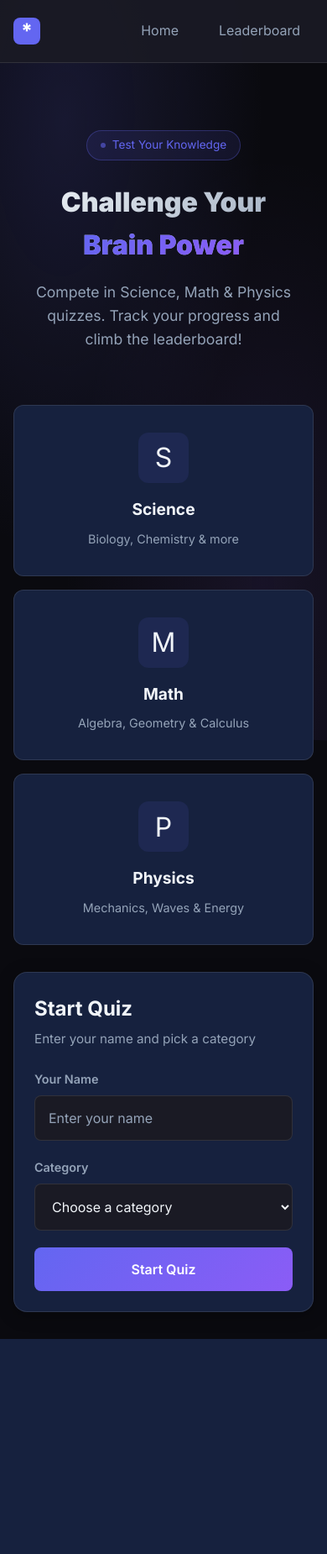
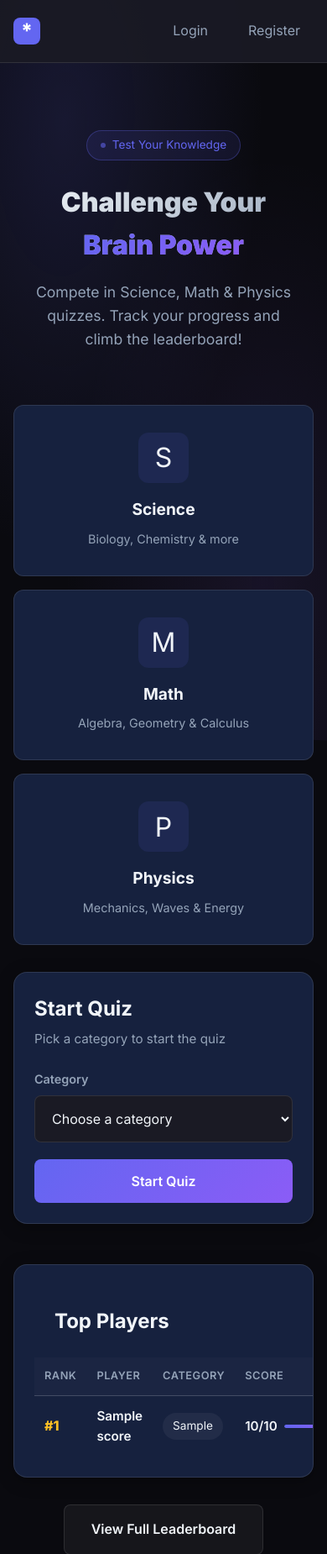
Before and after one commit to Joshiaryan/Quiz_web_app, a Flask app: page / in a window 390 px wide. Shown: the top 1850 px of the page at 84% size. Before the commit the page ends 1594 px from the top, so only its background shows below. Run offline with Flask 3, Linux system fonts and the light colour scheme; tables that the repository leaves empty hold one stand-in row (values such as "Sample post").

Commit message:
Add login page, animations, cleanup, remove redundant app entry point

```diff
--- a/api/index.py
+++ b/api/index.py
@@ -1,8 +1,9 @@
-from flask import Flask
+from flask import Flask, render_template, request, session, redirect, url_for, flash
 from flask_sqlalchemy import SQLAlchemy
-from questions import QUESTIONS
+from werkzeug.security import generate_password_hash, check_password_hash
+import random
 import os
-
+from functools import wraps
 # Set up folder paths
 basedir = os.path.abspath(os.path.dirname(__file__))
 template_folder = os.path.join(basedir, '..', 'templates')
@@ -17,7 +18,18 @@ app.config['SQLALCHEMY_TRACK_MODIFICATIONS'] = False
 
 db = SQLAlchemy(app)
 
-# Database Model
+# ---------- Models ----------
+class User(db.Model):
+    id = db.Column(db.Integer, primary_key=True)
+    username = db.Column(db.String(100), unique=True, nullable=False)
+    password_hash = db.Column(db.String(128), nullable=False)
+
+    def set_password(self, password):
+        self.password_hash = generate_password_hash(password)
+
+    def check_password(self, password):
+        return check_password_hash(self.password_hash, password)
+
 class Score(db.Model):
     id = db.Column(db.Integer, primary_key=True)
     name = db.Column(db.String(100), nullable=False)
@@ -25,203 +37,201 @@ class Score(db.Model):
     category = db.Column(db.String(50), nullable=False)
     timestamp = db.Column(db.DateTime, default=db.func.current_timestamp())
 
-# Initialize database with error handling
+# ---------- Helper ----------
+def login_required(f):
+    @wraps(f)
+    def decorated_function(*args, **kwargs):
+        if 'username' not in session:
+            flash('Please log in to access this page.', 'error')
+            return redirect(url_for('login'))
+        return f(*args, **kwargs)
+    return decorated_function
+
+# ---------- Database Init ----------
 def init_database():
     try:
-        # Ensure instance directory exists
         instance_dir = os.path.join(basedir, '..', 'instance')
         os.makedirs(instance_dir, exist_ok=True)
         with app.app_context():
             db.create_all()
     except Exception as e:
-        # Fail silently in serverless environments
         print(f"Database initialization note: {e}")
 
-# Try to initialize database on startup
 try:
     init_database()
 except Exception:
     pass
 
-from flask import render_template, request, session, redirect, url_for, flash
-from datetime import datetime
-import random
+# ---------- Routes ----------
+@app.route('/')
+def home():
+    top_scores = []
+    try:
+        scores_data = db.session.query(Score).order_by(Score.score.desc()).limit(3).all()
+        total_per_category = {"science": 10, "math": 10, "physics": 10}
+        for s in scores_data:
+            total = total_per_category.get(s.category, 10)
+            top_scores.append({
+                "username": s.name,
+                "category": s.category,
+                "score": s.score,
+                "total": total,
+                "percentage": int((s.score / total) * 100) if total else 0
+            })
+    except Exception as e:
+        print(f"Home query error: {e}")
+    return render_template('home.html', top_scores=top_scores)
 
-# Retry initialization on first request
-_db_initialized = False
+@app.route('/register', methods=['GET', 'POST'])
+def register():
+    if request.method == 'POST':
+        username = request.form.get('username', '').strip()
+        password = request.form.get('password', '').strip()
+        if not username or not password:
+            flash('Both fields are required.', 'error')
+            return redirect(url_for('register'))
+        if User.query.filter_by(username=username).first():
+            flash('Username already taken.', 'error')
+            return redirect(url_for('register'))
+        new_user = User(username=username)
+        new_user.set_password(password)
+        db.session.add(new_user)
+        db.session.commit()
+        flash('Registration successful. Please log in.', 'success')
+        return redirect(url_for('login'))
+    return render_template('register.html')
 
-@app.before_request
-def ensure_db_initialized():
-    global _db_initialized
-    if not _db_initialized:
-        try:
-            init_database()
-            _db_initialized = True
-        except Exception:
-            pass
+@app.route('/login', methods=['GET', 'POST'])
+def login():
+    if request.method == 'POST':
+        username = request.form.get('username', '').strip()
+        password = request.form.get('password', '').strip()
+        user = User.query.filter_by(username=username).first()
+        if user and user.check_password(password):
+            session['username'] = username
+            flash('Logged in successfully.', 'success')
+            return redirect(url_for('home'))
+        flash('Invalid credentials.', 'error')
+        return redirect(url_for('login'))
+    return render_template('login.html')
 
-@app.route("/")
-def home():
-    return render_template("home.html")
+@app.route('/logout')
+def logout():
+    session.clear()
+    flash('You have been logged out.', 'success')
+    return redirect(url_for('home'))
 
-@app.route("/start", methods=["POST"])
+# ---------- Quiz Flow (protected) ----------
+@app.route('/start', methods=['POST'])
+@login_required
 def start():
-    username = request.form.get("username", "").strip()
-    category = request.form.get("category", "").strip()
+    username = session.get('username')
+    category = request.form.get('category', '').strip()
+    if not category:
+        flash('Please select a category.', 'error')
+        return redirect(url_for('home'))
+    if category not in QUESTIONS:
+        flash('Invalid category.', 'error')
+        return redirect(url_for('home'))
+    session['category'] = category
+    session['questions'] = random.sample(QUESTIONS[category], len(QUESTIONS[category]))
+    session['current'] = 0
+    session['score'] = 0
+    session['answers'] = []
+    return redirect(url_for('quiz'))
 
-    if not username or not category:
-        flash("Please enter your name and select a category", "error")
-        return redirect(url_for("home"))
+@app.route('/quiz')
+@login_required
+def quiz():
+    if 'questions' not in session:
+        flash('Please start a quiz first.', 'error')
+        return redirect(url_for('home'))
+    current = session.get('current', 0)
+    questions = session.get('questions', [])
+    if current >= len(questions):
+        return redirect(url_for('results'))
+    question = questions[current]
+    return render_template('quiz.html', username=session['username'], category=session['category'],
+                           question=question, current=current + 1, total=len(questions))
 
-    if category not in QUESTIONS:
-        flash("Invalid category", "error")
-        return redirect(url_for("home"))
+@app.route('/answer', methods=['POST'])
+@login_required
+def answer():
+    answer_idx = request.form.get('answer')
+    if answer_idx is None:
+        return redirect(url_for('quiz'))
+    answer_idx = int(answer_idx)
+    current = session.get('current', 0)
+    questions = session.get('questions', [])
+    question = questions[current]
+    if answer_idx == question['answer']:
+        session['score'] = session.get('score', 0) + 1
+    session['answers'].append({
+        'question': question['q'],
+        'options': question['options'],
+        'selected': answer_idx,
+        'correct': question['answer']
+    })
+    session['current'] = current + 1
+    if session['current'] >= len(questions):
+        return redirect(url_for('results'))
+    return redirect(url_for('quiz'))
 
-    session["username"] = username
-    session["category"] = category
-    session["questions"] = random.sample(QUESTIONS[category], len(QUESTIONS[category]))
-    session["current"] = 0
-    session["score"] = 0
-    session["answers"] = []
-
-    return redirect(url_for("quiz"))
-
-@app.route("/quiz")
-def quiz():
-    if "username" not in session or "questions" not in session:
-        flash("Please start a quiz first", "error")
-        return redirect(url_for("home"))
-
-    current = session.get("current", 0)
-    questions = session.get("questions", [])
-
-    if current >= len(questions):
-        return redirect(url_for("results"))
-
-    question = questions[current]
-    return render_template(
-        "quiz.html",
-        username=session["username"],
-        category=session["category"],
-        question=question,
-        current=current + 1,
-        total=len(questions)
-    )
-
-@app.route("/answer", methods=["POST"])
-def answer():
-    if "username" not in session or "questions" not in session:
-        return redirect(url_for("home"))
-
-    answer_idx = request.form.get("answer")
-    if answer_idx is None:
-        return redirect(url_for("quiz"))
-
-    answer_idx = int(answer_idx)
-    current = session.get("current", 0)
-    questions = session.get("questions", [])
-    question = questions[current]
-
-    is_correct = answer_idx == question["answer"]
-    if is_correct:
-        session["score"] = session.get("score", 0) + 1
-
-    session["answers"].append({
-        "question": question["q"],
-        "options": question["options"],
-        "selected": answer_idx,
-        "correct": question["answer"]
-    })
-
-    session["current"] = current + 1
-
-    if session["current"] >= len(questions):
-        return redirect(url_for("results"))
-
-    return redirect(url_for("quiz"))
-
-@app.route("/results")
+@app.route('/results')
+@login_required
 def results():
-    if "username" not in session or "score" not in session:
-        return redirect(url_for("home"))
-
-    score = session.get("score", 0)
-    total = len(session.get("questions", []))
-    category = session.get("category", "")
-    username = session.get("username", "")
-    answers = session.get("answers", [])
-
-    percentage = int((score / total * 100) if total > 0 else 0)
-
-    # Save to database (with error handling for serverless environments)
+    username = session.get('username')
+    score = session.get('score', 0)
+    total = len(session.get('questions', []))
+    category = session.get('category', '')
+    answers = session.get('answers', [])
+    percentage = int((score / total * 100) if total else 0)
     rank = 1
     try:
-        new_score = Score(
-            name=username,
-            score=score,
-            category=category
-        )
+        new_score = Score(name=username, score=score, category=category)
         db.session.add(new_score)
         db.session.commit()
-
-        # Get rank
         rank = db.session.query(Score).filter_by(category=category).filter(Score.score > score).count() + 1
     except Exception as e:
         print(f"Database save error: {e}")
-        # Continue without saving in serverless environments
+    session.clear()
+    return render_template('results.html', username=username, category=category, score=score,
+                           total=total, percentage=percentage, rank=rank, review=answers)
 
-    # Clear session
-    session.clear()
-
-    return render_template(
-        "results.html",
-        username=username,
-        category=category,
-        score=score,
-        total=total,
-        percentage=percentage,
-        rank=rank,
-        review=answers
-    )
-
-@app.route("/leaderboard")
+@app.route('/leaderboard')
 def leaderboard():
-    category = request.args.get("category", "all").lower()
-    categories = ["science", "math", "physics"]
+    category = request.args.get('category', 'all').lower()
+    categories = ['science', 'math', 'physics']
     scores = []
-
     try:
-        if category == "all":
-            scores_data = db.session.query(Score).order_by(Score.score.desc()).all()
+        if category == 'all':
+            scores_data = Score.query.order_by(Score.score.desc()).all()
         elif category in categories:
-            scores_data = db.session.query(Score).filter_by(category=category).order_by(Score.score.desc()).all()
+            scores_data = Score.query.filter_by(category=category).order_by(Score.score.desc()).all()
         else:
             scores_data = []
-
-        # Format scores for display
-        total_per_category = {"science": 10, "math": 10, "physics": 10}
-
+        total_per_category = {'science': 10, 'math': 10, 'physics': 10}
         for s in scores_data:
+            total = total_per_category.get(s.category, 10)
             scores.append({
-                "username": s.name,
-                "category": s.category,
-                "score": s.score,
-                "total": total_per_category.get(s.category, 10),
-                "percentage": int((s.score / total_per_category.get(s.category, 10) * 100)),
-                "date": s.timestamp
+                'username': s.name,
+                'category': s.category,
+                'score': s.score,
+                'total': total,
+                'percentage': int((s.score / total) * 100) if total else 0,
+                'date': s.timestamp
             })
     except Exception as e:
         print(f"Leaderboard query error: {e}")
-        scores = []  # Return empty leaderboard on error
+    return render_template('leaderboard.html', scores=scores, category=category, categories=categories)
 
-    return render_template(
-        "leaderboard.html",
-        scores=scores,
-        category=category,
-        categories=categories
-    )
-
-# Route to handle favicon requests
+# Favicon route
 @app.route('/favicon.ico')
 def favicon():
     return '', 204
+
+# Load quiz questions
+from questions import QUESTIONS
+
+if __name__ == '__main__':
+    app.run(debug=True)
--- a/app.py
+++ b/app.py
@@ -1,4 +1,2 @@
-from api.index import app, db, Score, QUESTIONS
-
-if __name__ == '__main__':
-    app.run(debug=True)
+# Deprecated entry point – functionality moved to api/index.py
+# This file is intentionally left minimal to avoid duplicate application startup.
--- a/static/style.css
+++ b/static/style.css
@@ -928,4 +928,42 @@ nav {
   .score-value {
     font-size: 2rem;
   }
+/* Animation utility classes */
+.fadeIn {
+  opacity: 0;
+  animation: fadeIn 0.8s ease forwards;
 }
+@keyframes fadeIn {
+  from { opacity: 0; }
+  to { opacity: 1; }
+}
+
+.fadeInUp {
+  opacity: 0;
+  animation: fadeInUp 0.8s ease forwards;
+}
+@keyframes fadeInUp {
+  from { opacity: 0; transform: translateY(20px); }
+  to { opacity: 1; transform: translateY(0); }
+}
+
+.slideIn {
+  opacity: 0;
+  animation: slideIn 0.8s ease forwards;
+}
+@keyframes slideIn {
+  from { opacity: 0; transform: translateX(-20px); }
+  to { opacity: 1; transform: translateX(0); }
+}
+
+.popIn {
+  opacity: 0;
+  animation: popIn 0.6s ease forwards;
+}
+@keyframes popIn {
+  0% { opacity: 0; transform: scale(0.8); }
+  60% { opacity: 1; transform: scale(1.05); }
+  100% { transform: scale(1); }
+}
+
+}
--- a/templates/base.html
+++ b/templates/base.html
@@ -14,8 +14,12 @@
       <span>QuizMaster</span>
     </a>
     <div class="nav-links">
-      <a class="nav-link" href="{{ url_for('home') }}">Home</a>
-      <a class="nav-link" href="{{ url_for('leaderboard') }}">Leaderboard</a>
+{% if session.get('username') %}
+        <a class="nav-link" href="{{ url_for('logout') }}">Logout ({{ session['username'] }})</a>
+    {% else %}
+        <a class="nav-link" href="{{ url_for('login') }}">Login</a>
+        <a class="nav-link" href="{{ url_for('register') }}">Register</a>
+    {% endif %}
     </div>
   </nav>
 
--- a/templates/home.html
+++ b/templates/home.html
@@ -32,16 +32,12 @@
   <section class="card" style="max-width: 480px; margin: 0 auto;">
     <div class="card-header">
       <h2 class="card-title">Start Quiz</h2>
-      <p class="card-subtitle">Enter your name and pick a category</p>
+      <p class="card-subtitle">Pick a category to start the quiz</p>
     </div>
-    <form action="{{ url_for('start') }}" method="POST">
+  <form action="{{ url_for('start') }}" method="POST" class="fadeInUp" style="animation-delay: 0.3s;">
     <div class="form-group">
-        <label class="form-label">Your Name</label>
-        <input type="text" name="username" class="form-input" placeholder="Enter your name" required maxlength="30" autocomplete="off">
-      </div>
-      <div class="form-group">
-        <label class="form-label">Category</label>
-        <select name="category" class="form-select" required>
+      <label class="form-label" for="category">Category</label>
+      <select name="category" id="category" class="form-select" required>
         <option value="" disabled selected>Choose a category</option>
         <option value="science">Science</option>
         <option value="math">Math</option>
```
Also changed, not shown: templates/login.html (added, +26 -0 lines), templates/register.html (added, +26 -0 lines). Lines whose indentation alone changed are shown as unchanged.
